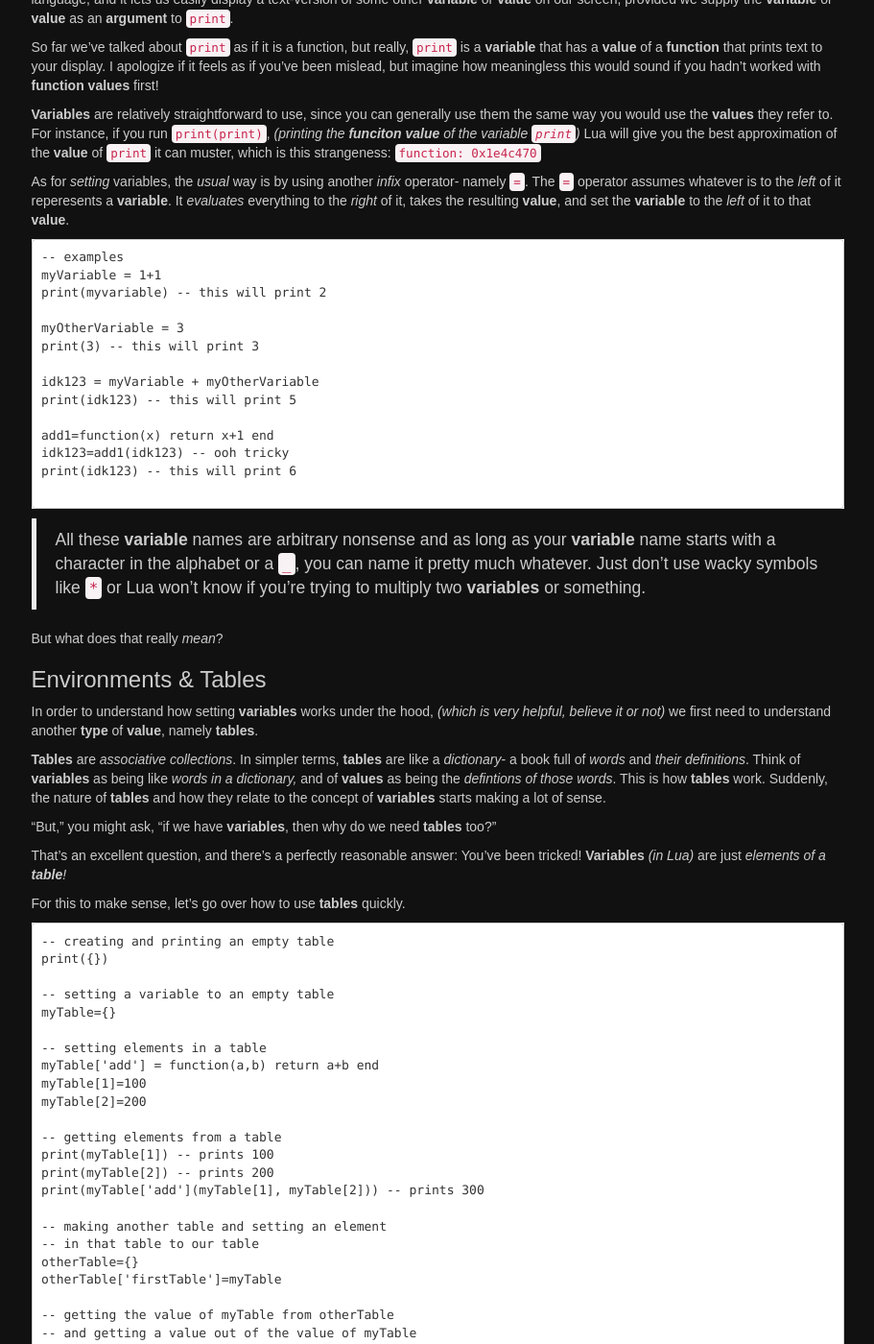
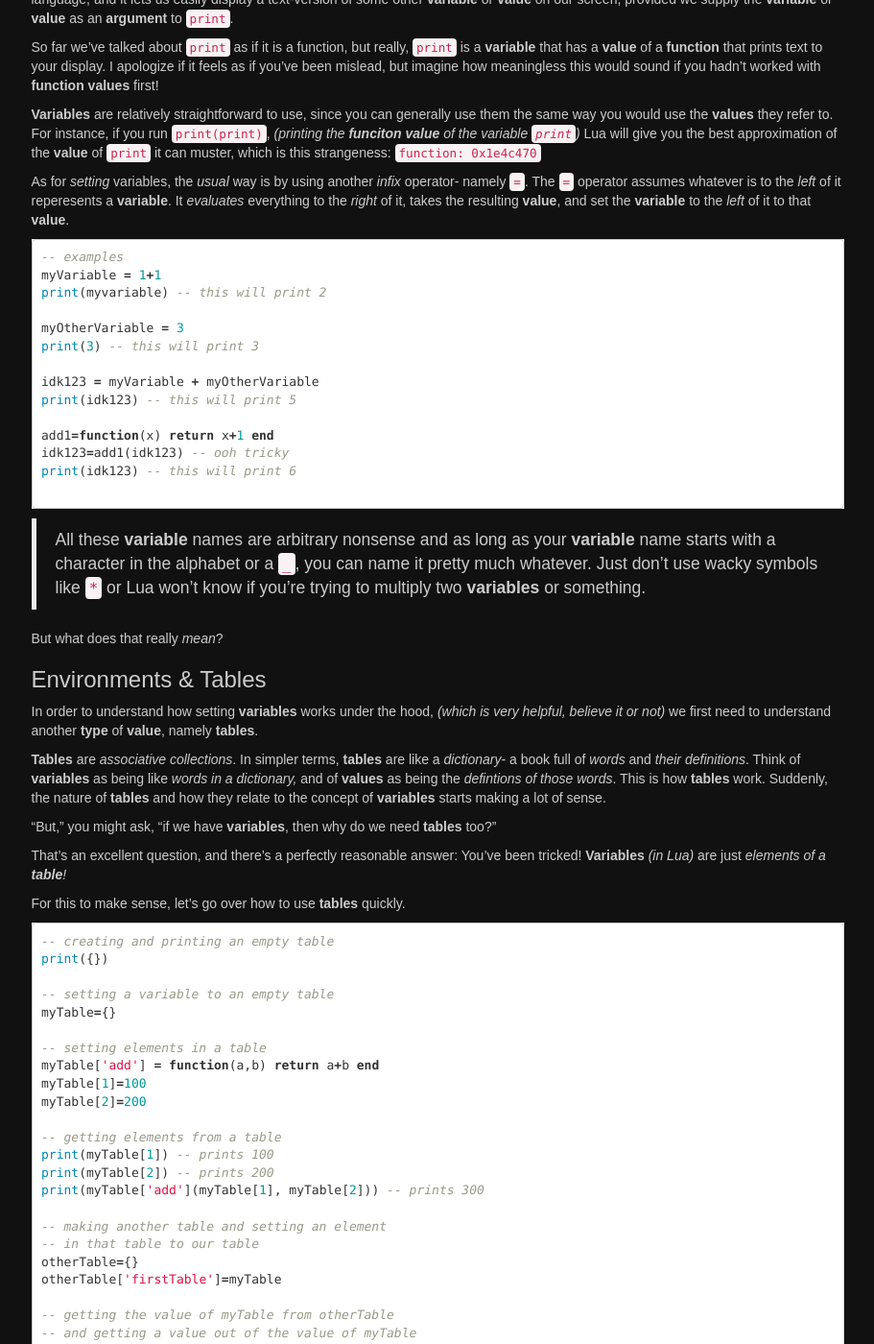
Before and after one commit to efairbanks/ericfairbanks-org-jekyll-bootstrap, a Jekyll site: the page built from _posts/2020-04-16-programming-101-with-lua.markdown, in a window 1280 px wide and 1400 px high, scrolled down 6794 px. Shown: the whole window at 96% size, without its empty margins (330-1241 px from the left). Built offline with Jekyll 4.4.1, drawn with Linux system fonts in a browser that asks for light colours; some of the changed text lies outside the part shown.

Commit message:
smol tweaks to latest post

````diff
--- a/_posts/2020-04-16-programming-101-with-lua.markdown
+++ b/_posts/2020-04-16-programming-101-with-lua.markdown
@@ -131,7 +131,7 @@ Good news. These examples of calling **functions** *are* **instructions**. That'
 
 > `--` starts a comment. Lua ignores text that follows `--`. It exists only to provide information to the programmer.
 
-```
+```lua
 -- I'm a program!
 print('how are you today?')
 print('I'm good')
@@ -151,7 +151,7 @@ We already know that a **function**, much like a **program**, is a series of ins
 
 Earlier we wrote a very simple **program** where we used `print` a bunch. How would we go about turning that into a **function**? Simple!
 
-```
+```lua
 function()
 -- I'm a program! ...well now I'm a function, actually.
 print('how are you today?')
@@ -166,7 +166,7 @@ So wait, in order to write a **function** you just put a bunch of **instructions
 
 But how do we call our **function**? Well, as we mentioned earlier, **functions** are a **type** of **value**, and they are called using *parentheses*. Armed with this knowledge, you might try to do this:
 
-```
+```lua
 function()
 -- I'm a program! ...well now I'm a function, actually.
 print('how are you today?')
@@ -179,7 +179,7 @@ That's...just not gonna work. It's not that this is _wrong_ per-se, it's just am
 
 How do we solve this ambiguity so that Lua knows what we're on about? Let's go back to algebra. In algebra, we use parentheses to solve problems when we an ambiguous order of operations. When programming, we do the same thing:
 
-```
+```lua
 (function()
 	-- I'm a program! ...well now I'm a function, actually.
 	-- Also adding more comments about how we're finally indenting
@@ -202,7 +202,7 @@ Just like when you *call* them, you specify **arguments** between the parenthese
 
 or
 
-```
+```lua
 function(x)
 	print(x+1)
 end
@@ -222,7 +222,7 @@ Perhaps it's obvious now, but to call our new **function** you just do...
 
 Similarly, you can do stuff like this:
 
-```
+```lua
 (function(a,b) print(a+b) end)(3,4) -- this prints 7
 
  -- the following prints 9
@@ -243,7 +243,7 @@ The answer becomes more clear when you look at `print(1+1)` as `print(add(1,1))`
 
 To better understand, let's write our own **function** that *returns* a **value**:
 
-```
+```lua
 function(x)
 	return(x+1)
 end
@@ -253,7 +253,7 @@ Okay, well that is straightforward enough. You can think of `return` as a **func
 
 Ok, so then how do we use our new **function**? Maybe it's obvious by now, maybe not:
 
-```
+```lua
 -- this evaluates to 3!
 (function(x)
 	return(x+1)
@@ -262,7 +262,7 @@ end)(2)
 
 But we're not really doing anything with the **value** `3` that the **function** call evaulates to. Depending on what you're using to run this code _(if anything)_, it may not like that you're not doing anything with the `return` **value**. But luckily we know how to print **values**!
 
-```
+```lua
 -- this prints 3!
 print((function(x)
 	return(x+1)
@@ -287,7 +287,7 @@ So far we've talked about `print` as if it is a function, but really, `print` is
 
 As for _setting_ variables, the _usual_ way is by using another *infix* operator- namely `=`. The `=` operator assumes whatever is to the *left* of it reperesents a **variable**. It *evaluates* everything to the *right* of it, takes the resulting **value**, and set the **variable** to the *left* of it to that **value**.
 
-```
+```lua
 -- examples
 myVariable = 1+1
 print(myvariable) -- this will print 2
@@ -321,7 +321,7 @@ That's an excellent question, and there's a perfectly reasonable answer: You've
 
 For this to make sense, let's go over how to use **tables** quickly.
 
-```
+```lua
 -- creating and printing an empty table
 print({})
 
@@ -364,7 +364,7 @@ Remember earlier when we talked about *syntactic sugar*? If not, hit `<CTRL/CMD-
 
 By default, **variables** are *global*, meaning they are _elements of the global **environment**._ And that _global **environment**_ we're talking about? It's just itself a **variable** named `_G`. Don't believe me? Try evaluating these two lines:
 
-```
+```lua
 print(print)
 print(_G['print'])
 ```
@@ -373,7 +373,7 @@ Yeah, weird right? "But if variables are just elements in the global environment
 
 Yes, certainly. Try this:
 
-```
+```lua
 print(_G)
 print(_G['_G'])
 ```
@@ -402,7 +402,7 @@ Again, this is just *syntactic sugar* of a kind. The *local* **environment** is
 
 To sum up, let's look at two identical **functions**, one where we *explicitly* use the *local* **environment**, and one where we use it *implicitly* with some *sugar*.
 
-```
+```lua
 -- normal add
 add=function(a,b)
 	local x=a+b
@@ -435,7 +435,7 @@ What, you're still here? I'm not kidding.
 
 Believe it or not, you've just been given the tools you need to do those things. You can easily implement conditional logic _(`if` statements)_ using **functions** and **tables**. Here's a function that prints `"foo"` if the input is `0` and `"bar"` if the input is `1`.
 
-```
+```lua
 foobar=function(input)
 	local jumpTable={}
 	jumpTable[0]=function() print("foo") end
@@ -448,7 +448,7 @@ Need to loop? Try a function that calls itself conditionally. Let's count from a
 
 > The `<` and `>` operators are less-than and greater-than. They return `true` if the statment is true `2>1` or `false` if the statement is false `2<1`.
 
-```
+```lua
 countToTen=function(n)
 	local jumpTable={}
 	jumpTable[true]=function() print(n); countToTen(n+1) end
````
